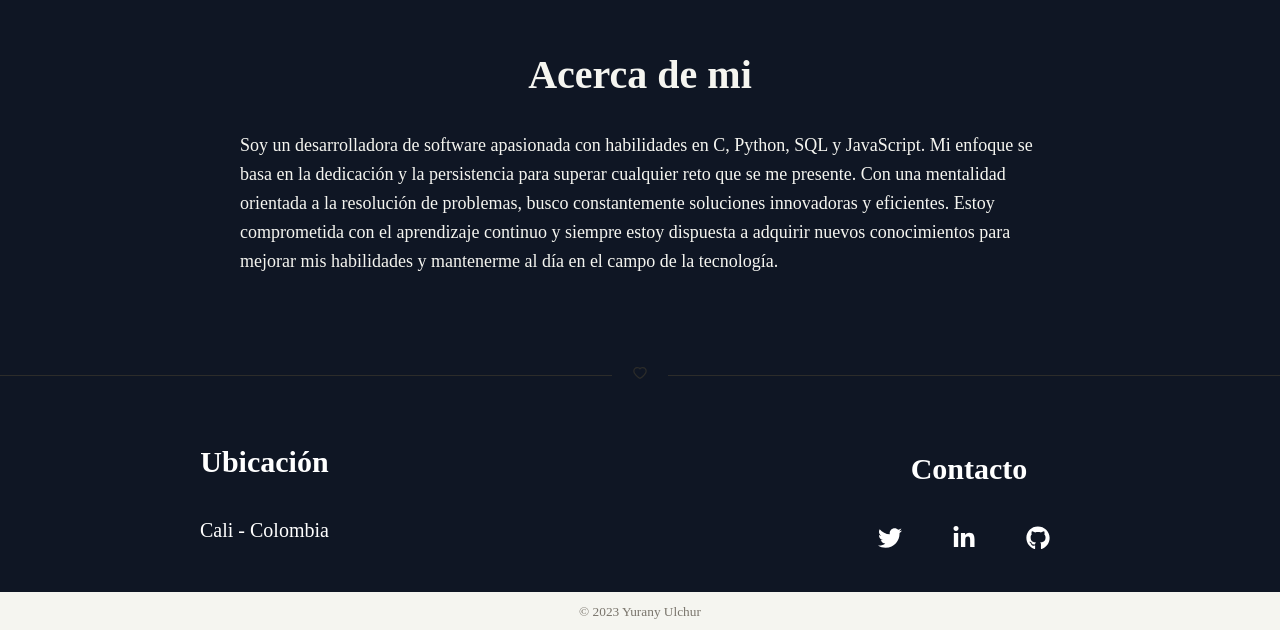
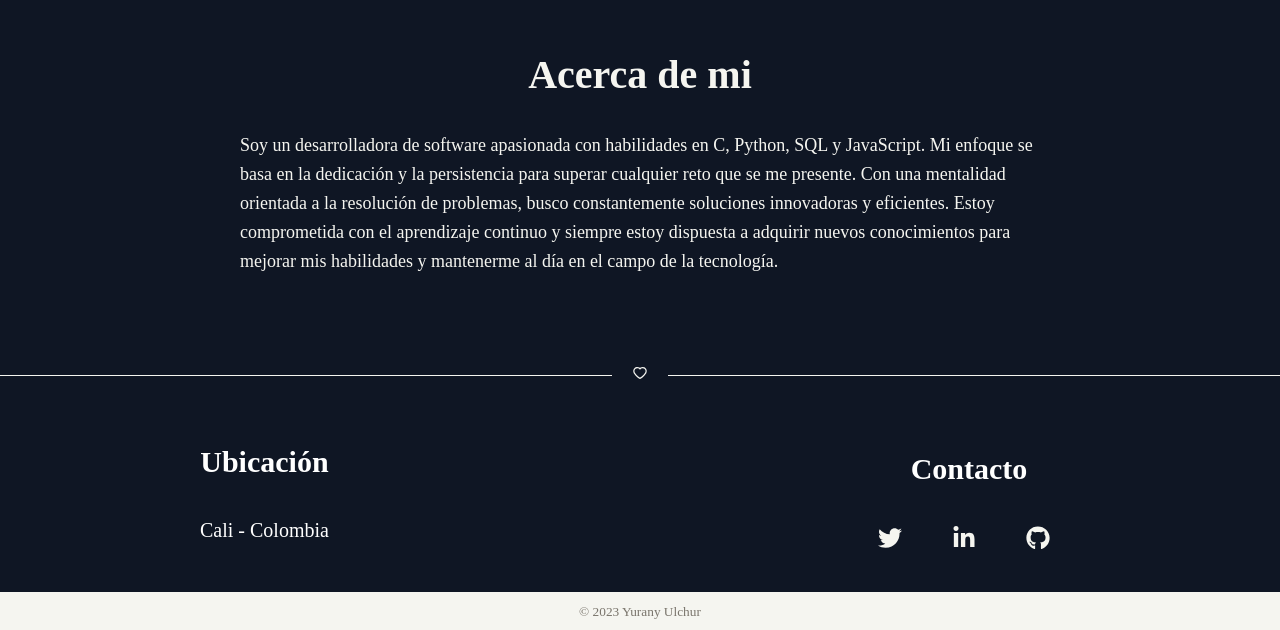
Before and after one commit to YuranyUlchur/mypageweb.github.io, a Next.js app: page / in a window 1280 px wide. Shown: the part 1530-2160 px from the top of the page. Built offline with nearby package versions, Linux system fonts and the light colour scheme.

Commit message:
add changes in styles in code

```diff
--- a/components/Footer/footer.module.css
+++ b/components/Footer/footer.module.css
@@ -57,7 +57,7 @@ a.btnSocial:hover {
 
 .btnSocial {
     margin-right: 10px;
-    color: #fff;
+    color: rgb(245, 245, 240);
     font-size: 24px;
     text-decoration: none;
 }
@@ -72,10 +72,10 @@ a.btnSocial:hover {
 .dividerCustomLine {
     flex-grow: 3;
     height: 1px;
-    background-color: rgb(44, 44, 42);
+    background-color:  rgb(245, 245, 240);
 }
 
 .dividerCustomIcon {
     margin: 0 20px;
-    color: rgb(44, 44, 42);
+    color: rgb(245, 245, 240);
 }
```
